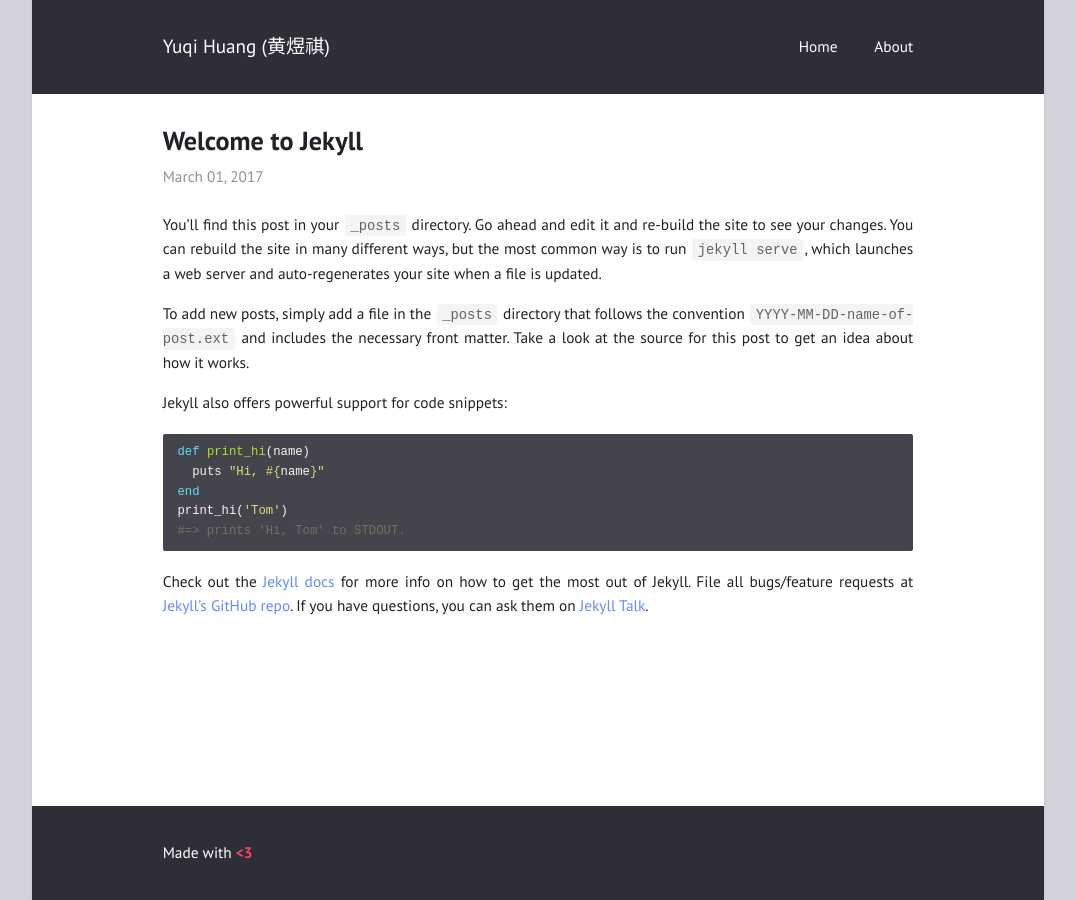
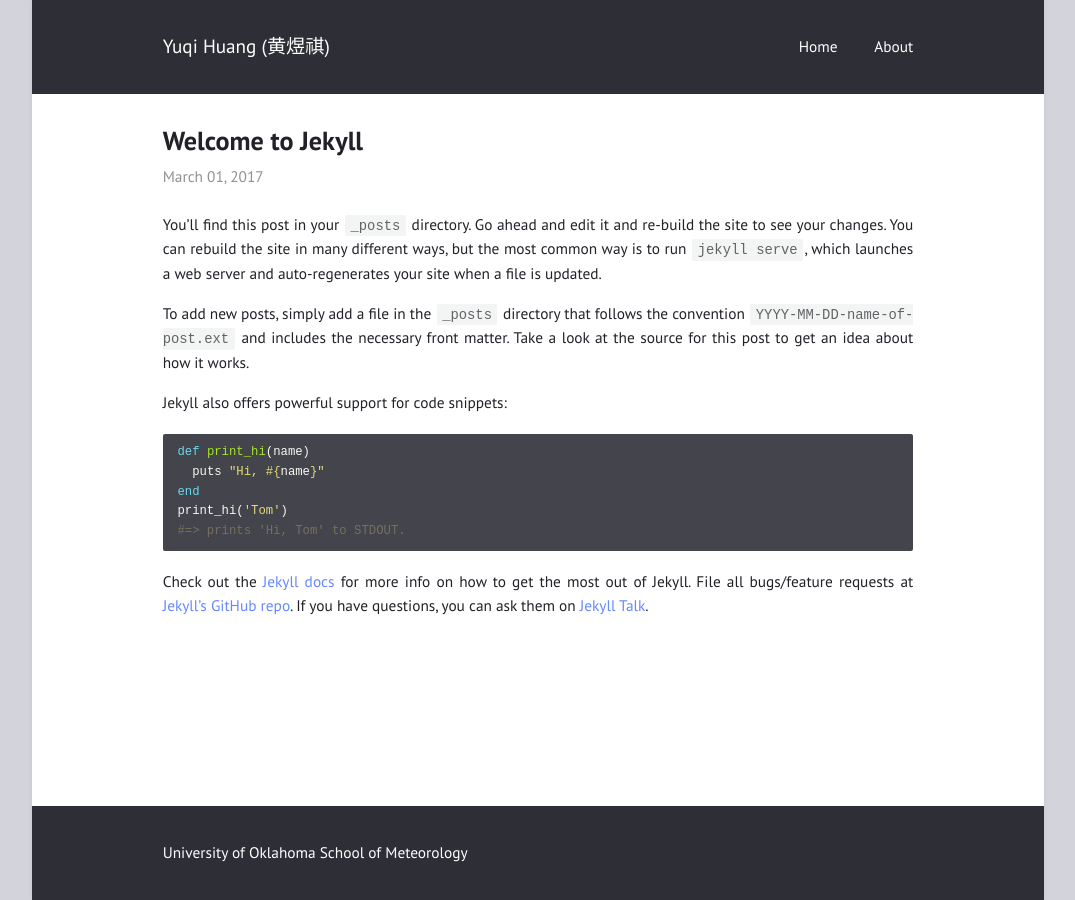
Before and after one commit to Yuqi-Ng/Yuqi-Ng.github.io, a Jekyll site: the page built from _posts/2017-03-01-welcome-to-jekyll.md, in a window 1280 px wide. Shown: the whole page, without its empty margins (102-1177 px from the left). Built offline with Jekyll 4.4.1, drawn with Linux system fonts in a browser that asks for light colours.

Commit message:
Update _config.yml

```diff
--- a/_config.yml
+++ b/_config.yml
@@ -1,6 +1,6 @@
 title: "Yuqi Huang (黄煜祺)"
 author: "Yuqi Huang"
-description: "Made with <b style=\"color: #f45;\">&lt;3</b>"
+description: "University of Oklahoma \n School of Meteorology"
 permalink: /:title/
 lang: "en"
 excerpt_separator: "\n\n\n"
```
